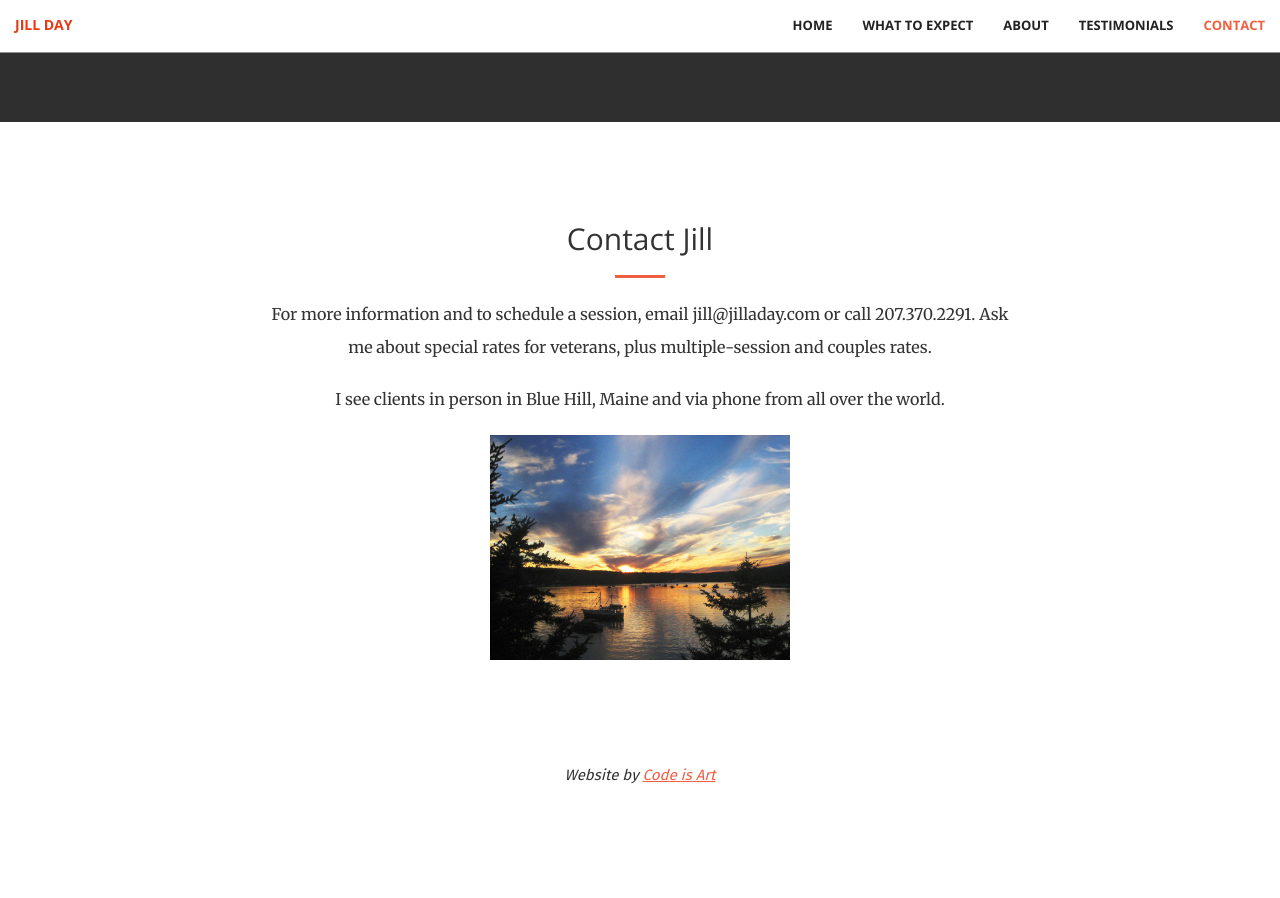
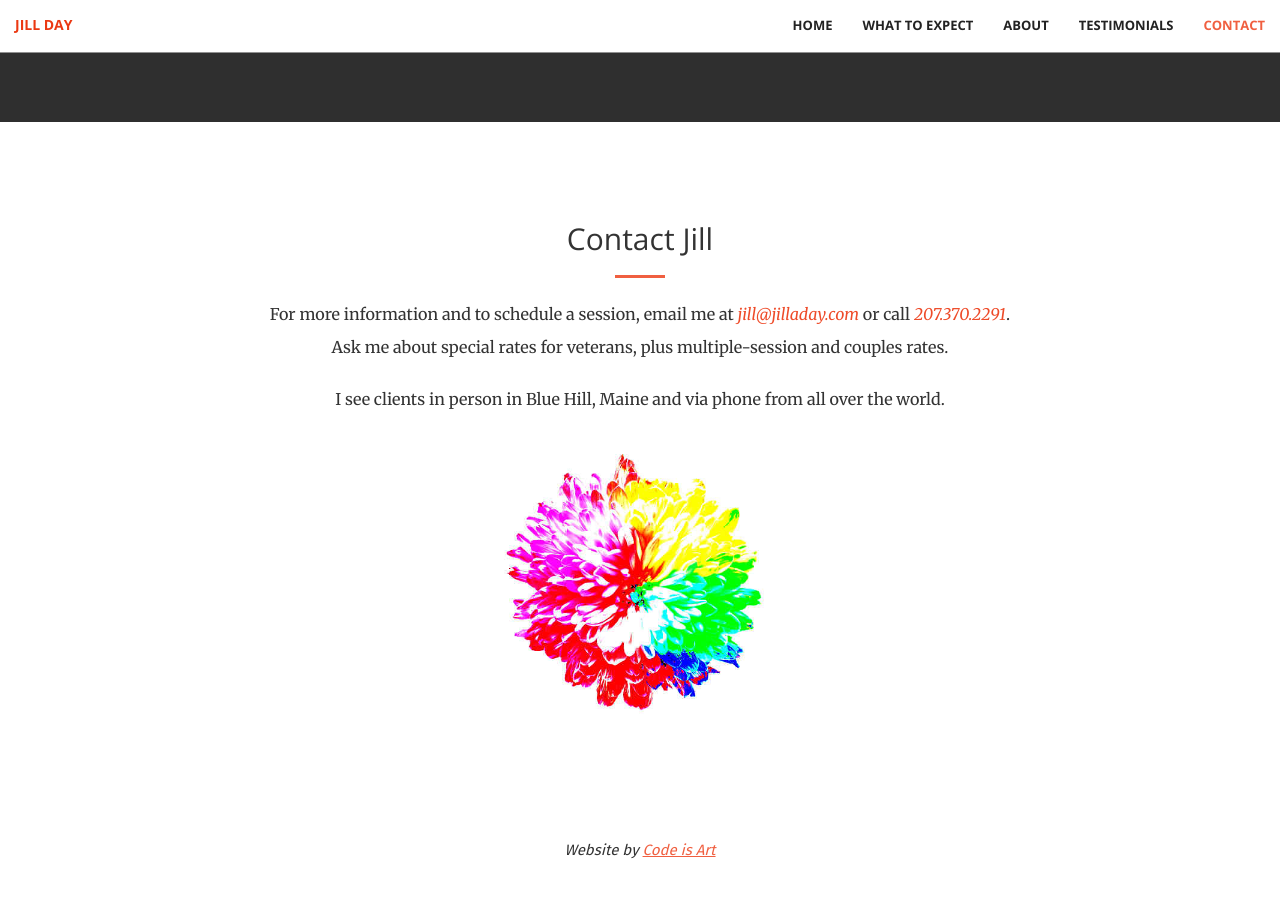
Before and after one commit to audreyshub/jilladay, a Jekyll site: the page built from index.html, in a window 1280 px wide and 900 px high, scrolled down 5153 px. Built offline with Jekyll 4.4.1, drawn with Linux system fonts in a browser that asks for light colours; before the commit the page ends 5978 px from its top, so only the background shows below that.

Commit message:
final design change

```diff
--- a/_includes/contact.html
+++ b/_includes/contact.html
@@ -4,11 +4,11 @@
             <div class="col-lg-8 col-lg-offset-2 text-center">
                 <h2 class="section-heading">Contact Jill</h2>
                 <hr class="primary">
-                <p>For more information and to schedule a session, email jill@jilladay.com or call 207.370.2291. Ask me about special rates for veterans, plus multiple-session and couples rates.</p>
+                <p>For more information and to schedule a session, email me at <i style="color: #EE4B29">jill@jilladay.com</i> or call <i style="color: #EE4B29">207.370.2291</i>. Ask me about special rates for veterans, plus multiple-session and couples rates.</p>
                 <p>I see clients in person in Blue Hill, Maine and via phone from all over the world.</p>
             </div>
         <div class="col-lg-12 text-center">
-            <img src="../img/sunset_cliff.jpg" alt="Sunset Cliff, Maine photo" width=300px>
+            <img src="../img/rainbow-flower_edit.jpg" alt="Sunset Cliff, Maine photo" width=300px>
 
         </div>
     </div>
```
Also changed, not shown: img/rainbow-flower_edit.jpg (added).
